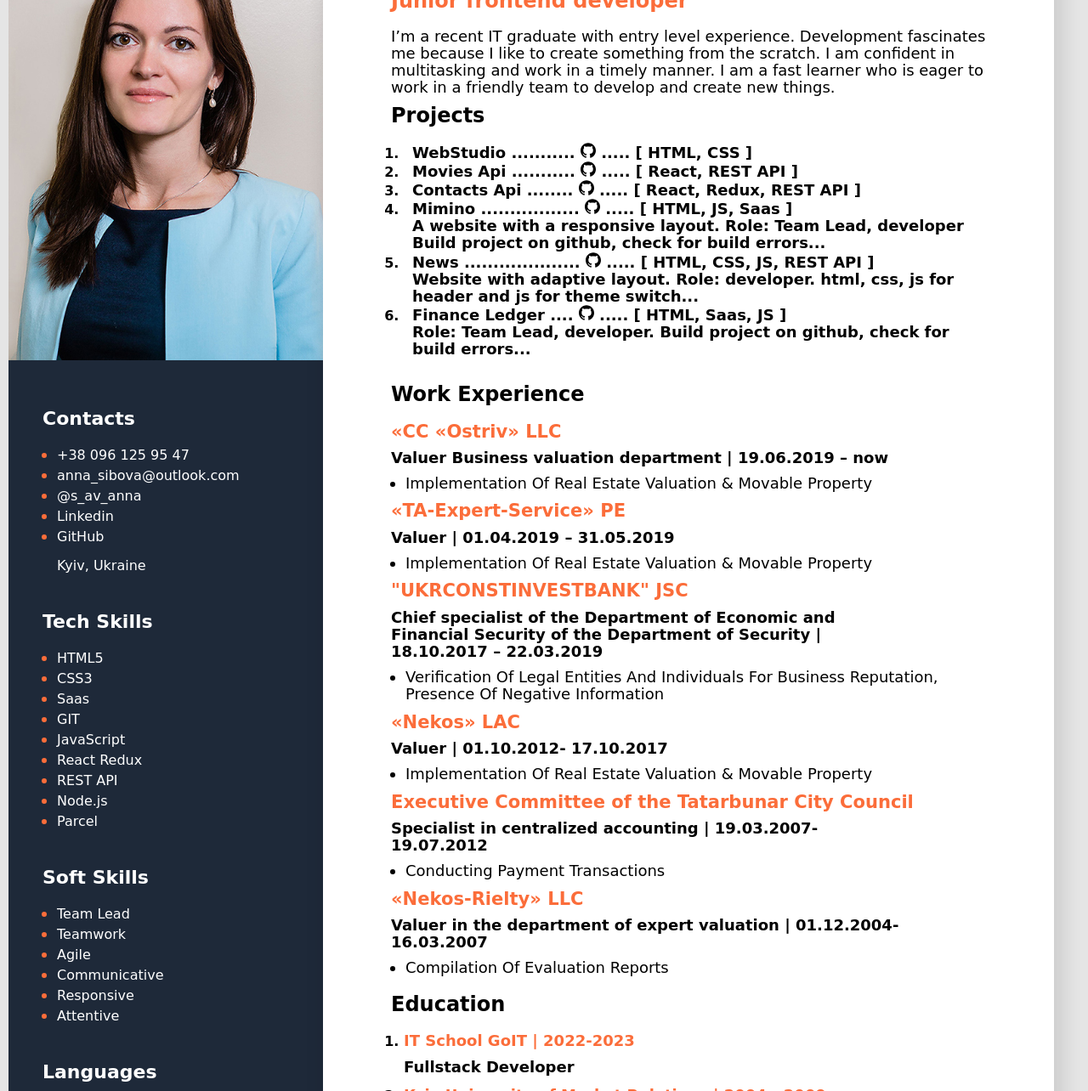
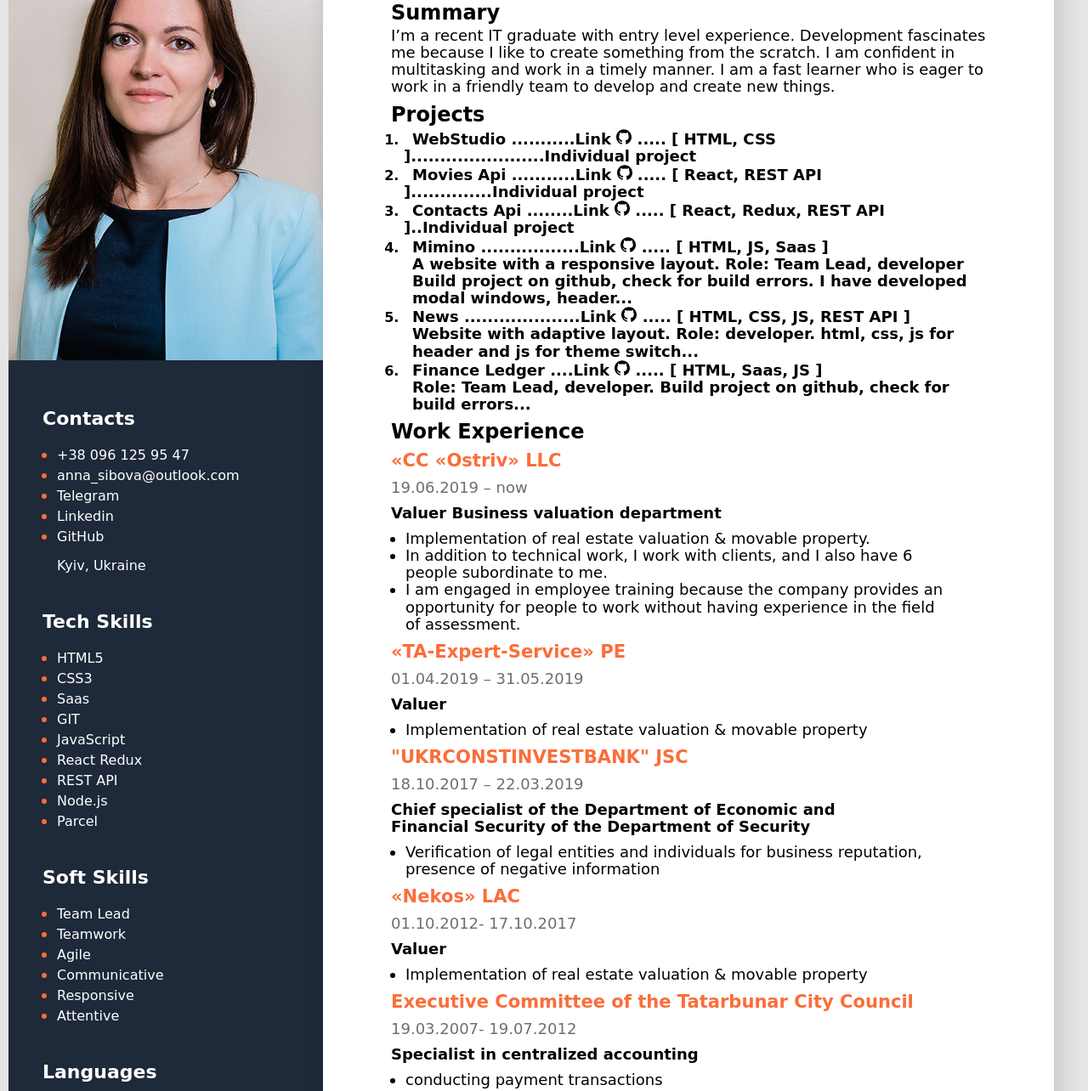
Before and after one commit to sav-anna/Resume, a plain HTML site: page index.html in a window 1280 px wide. Shown: the part 119-1403 px from the top of the page at 85% size. Drawn offline with Linux system fonts and the light colour scheme; a web font is replaced by a local one.

Commit message:
change after verification

```diff
--- a/index.html
+++ b/index.html
@@ -21,6 +21,7 @@
         <div class="about">
           <h1 class="about-name">Anna Sibova</h1>
           <h2 class="title about-position">Junior frontend developer</h2>
+          <h2 class="title">Summary</h2>
           <p class="about about-description">
             I’m a recent IT graduate with entry level experience. Development
             fascinates me because I like to create something from the scratch. I
@@ -42,7 +43,7 @@
                   rel="noreferrer noopener nofollow"
                   >WebStudio</a
                 >
-                ...........<a
+                ...........Link<a
                   href="https://github.com/sav-anna/webStudio"
                   aria-label="github"
                   target="_blank"
@@ -51,7 +52,7 @@
                     <use href="./img/svg.svg#icon-github"></use>
                   </svg>
                 </a>
-                ..... [ HTML, CSS ]
+                ..... [ HTML, CSS ].......................Individual project
               </div>
             </li>
             <li class="projects-item">
@@ -63,7 +64,7 @@
                   rel="noreferrer noopener nofollow"
                   >Movies Api</a
                 >
-                ...........
+                ...........Link
                 <a
                   href="https://github.com/sav-anna/goit-react-hw-05-movies"
                   aria-label="github"
@@ -73,7 +74,7 @@
                     <use href="./img/svg.svg#icon-github"></use>
                   </svg>
                 </a>
-                ..... [ React, REST API ]
+                ..... [ React, REST API ]..............Individual project
               </div>
             </li>
             <li class="projects-item">
@@ -85,7 +86,7 @@
                   rel="noreferrer noopener nofollow"
                   >Contacts Api
                 </a>
-                ........
+                ........Link
                 <a
                   href="https://github.com/sav-anna/goit-react-hw-08-v2-phonebook"
                   aria-label="github"
@@ -95,7 +96,7 @@
                     <use href="./img/svg.svg#icon-github"></use>
                   </svg>
                 </a>
-                ..... [ React, Redux, REST API ]
+                ..... [ React, Redux, REST API ]..Individual project
               </div>
             </li>
             <li class="projects-item">
@@ -107,7 +108,7 @@
                   rel="noreferrer noopener nofollow"
                   >Mimino</a
                 >
-                .................
+                .................Link
                 <a
                   href="https://github.com/sav-anna/team-project-mimino"
                   aria-label="github"
@@ -121,7 +122,8 @@
               </div>
               <p class="about-project">
                 A website with a responsive layout. Role: Team Lead, developer
-                Build project on github, check for build errors...
+                Build project on github, check for build errors. I have
+                developed modal windows, header...
               </p>
             </li>
             <li class="projects-item">
@@ -133,7 +135,7 @@
                   rel="noreferrer noopener nofollow"
                   >News</a
                 >
-                ....................
+                ....................Link
                 <a
                   href="https://github.com/teti-ruzh/news-js-team-project"
                   aria-label="github"
@@ -159,7 +161,7 @@
                   rel="noreferrer noopener nofollow"
                   >Finance Ledger</a
                 >
-                ....
+                ....Link
                 <a
                   href="https://github.com/sav-anna/blended-parcel"
                   aria-label="github"
@@ -185,12 +187,20 @@
           <!--Company 1-->
           <div>
             <h3 class="organization">«CC «Ostriv» LLC</h3>
-            <h4 class="work-position">
-              Valuer Business valuation department | 19.06.2019 – now
-            </h4>
+            <p class="period">19.06.2019 – now</p>
+            <h4 class="work-position">Valuer Business valuation department</h4>
             <ul class="work-list">
               <li class="work-list-item">
-                implementation of real estate valuation & movable property
+                Implementation of real estate valuation & movable property.
+              </li>
+              <li class="work-list-item">
+                In addition to technical work, I work with clients, and I also
+                have 6 people subordinate to me.
+              </li>
+              <li class="work-list-item">
+                I am engaged in employee training because the company provides
+                an opportunity for people to work without having experience in
+                the field of assessment.
               </li>
 
               <!-- <li class="work-list-item">
@@ -202,24 +212,26 @@
           <!--Company 2-->
           <div>
             <h3 class="organization">«TA-Expert-Service» PE</h3>
-            <h4 class="work-position">Valuer | 01.04.2019 – 31.05.2019</h4>
+            <p class="period">01.04.2019 – 31.05.2019</p>
+            <h4 class="work-position">Valuer</h4>
             <ul class="work-list">
               <li class="work-list-item">
-                implementation of real estate valuation & movable property
+                Implementation of real estate valuation & movable property
               </li>
             </ul>
           </div>
           <!--Company 3-->
           <div>
             <h3 class="organization">"UKRCONSTINVESTBANK" JSC</h3>
+            <p class="period">18.10.2017 – 22.03.2019</p>
             <h4 class="work-position">
               Chief specialist of the Department of Economic and Financial
-              Security of the Department of Security | 18.10.2017 – 22.03.2019
+              Security of the Department of Security
             </h4>
 
             <ul class="work-list">
               <li class="work-list-item">
-                verification of legal entities and individuals for business
+                Verification of legal entities and individuals for business
                 reputation, presence of negative information
               </li>
             </ul>
@@ -227,10 +239,11 @@
           <!--Company 4-->
           <div>
             <h3 class="organization">«Nekos» LAC</h3>
-            <h4 class="work-position">Valuer | 01.10.2012- 17.10.2017</h4>
+            <p class="period">01.10.2012- 17.10.2017</p>
+            <h4 class="work-position">Valuer</h4>
             <ul class="work-list">
               <li class="work-list-item">
-                implementation of real estate valuation & movable property
+                Implementation of real estate valuation & movable property
               </li>
             </ul>
           </div>
@@ -239,30 +252,29 @@
             <h3 class="organization">
               Executive Committee of the Tatarbunar City Council
             </h3>
-            <h4 class="work-position">
-              Specialist in centralized accounting | 19.03.2007- 19.07.2012
-            </h4>
+            <p class="period">19.03.2007- 19.07.2012</p>
+            <h4 class="work-position">Specialist in centralized accounting</h4>
             <ul class="work-list">
               <li class="work-list-item">conducting payment transactions</li>
             </ul>
           </div>
           <!--Company 6-->
-          <div>
+          <!-- <div>
             <h3 class="organization">«Nekos-Rielty» LLC</h3>
+            <p class="period">01.12.2004- 16.03.2007</p>
             <h4 class="work-position">
-              Valuer in the department of expert valuation | 01.12.2004-
-              16.03.2007
+              Valuer in the department of expert valuation
             </h4>
 
             <ul class="work-list">
-              <li class="work-list-item">compilation of evaluation reports</li>
+              <li class="work-list-item">Compilation of evaluation reports</li>
             </ul>
-          </div>
+          </div> -->
         </div>
         <!--Education-->
         <div class="education">
           <h3 class="title">Education</h3>
-          <ol class="projects-list">
+          <ul class="education-list">
             <li class="projects-item">
               <h4 class="education-name">IT School GoIT | 2022-2023</h4>
               <h5 class="specialty">Fullstack Developer</h5>
@@ -283,7 +295,7 @@
                 Specialty: economist, real estate agent -valuer
               </h5>
             </li>
-          </ol>
+          </ul>
         </div>
       </div>
 
@@ -310,7 +322,7 @@
                 class="contact-link"
                 target="_blank"
                 rel="noreferrer noopener nofollow"
-                >@s_av_anna</a
+                >Telegram</a
               >
             </li>
             <li class="sidebar-item">
--- a/styles/styles.css
+++ b/styles/styles.css
@@ -24,19 +24,25 @@ h3 {
 .main-content {
   background-color: #ffffff;
   box-shadow: 6px 6px 20px 6px rgba(0, 0, 0, 0.1);
-  padding: 30px 80px;
+  padding: 10px 80px;
+}
+.title {
+  font-weight: 700;
+  font-size: 24px;
+  line-height: 24px;
+  margin-bottom: 5px;
 }
 /* about stules */
 .about-position {
   color: #fb6d3a;
+  margin-bottom: 15px;
 }
 .about-name {
-  font-style: normal;
   font-weight: 700;
   font-size: 48px;
   line-height: 55px;
 
-  margin-bottom: 15px;
+  margin-bottom: 10px;
 }
 
 .about {
@@ -50,26 +56,19 @@ h3 {
 }
 .about-project {
   margin-left: 10px;
-
   font-size: 18px;
   line-height: 1.12;
 }
 .projects {
-  margin-bottom: 30px;
+  margin-bottom: 10px;
 }
 /* progect styles */
-.title {
-  font-weight: 700;
-  font-size: 24px;
-  line-height: 24px;
-  margin-bottom: 20px;
-}
+
 .projects-list {
   padding: 0;
-  margin-left: 15px;
+  margin: 0 15px;
 }
 .projects-item {
-  font-style: normal;
   font-weight: 700;
   font-size: 16px;
   line-height: 24px;
@@ -101,7 +100,10 @@ h3 {
   color: #fb6d3a;
   margin: 10px 0;
 }
-
+.period {
+  margin-bottom: 10px;
+  color: #706d6d;
+}
 .line {
   font-size: 14px;
   line-height: 15px;
@@ -112,7 +114,6 @@ h3 {
 }
 .work-list-item {
   margin-left: 17px;
-  text-transform: capitalize;
 }
 /* Education styles */
 .education {
@@ -139,11 +140,9 @@ h3 {
 
 .education-list {
   padding: 0;
-  margin-left: 15px;
+  list-style: none;
 }
 .education-list-item {
-  font-family: "Montserrat";
-  font-style: normal;
   font-weight: 700;
 }
 
@@ -171,7 +170,7 @@ h3 {
 }
 .sidebar-title {
   color: #ffffff;
-  font-style: normal;
+
   font-weight: 700;
   font-size: 22px;
   line-height: 27px;
```
